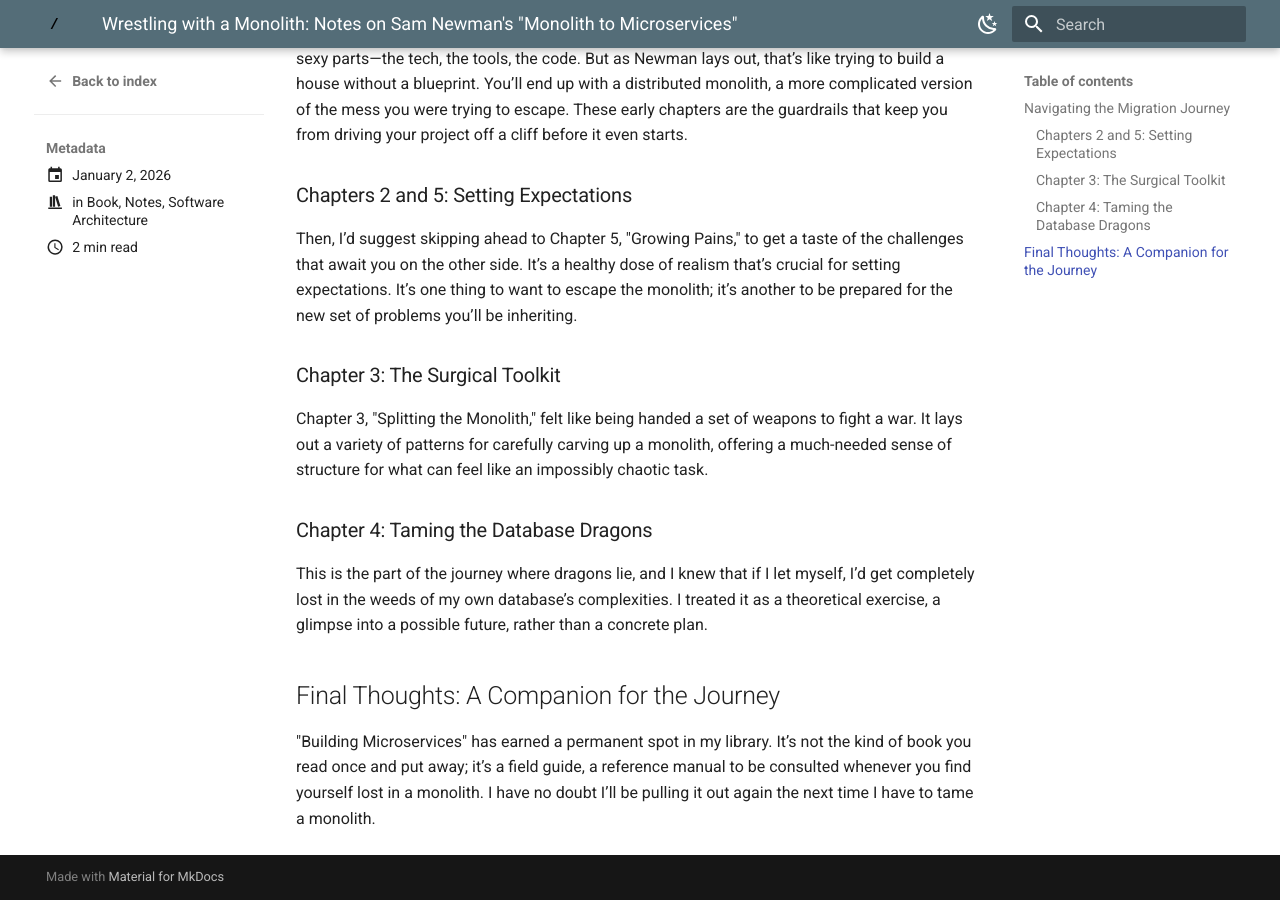
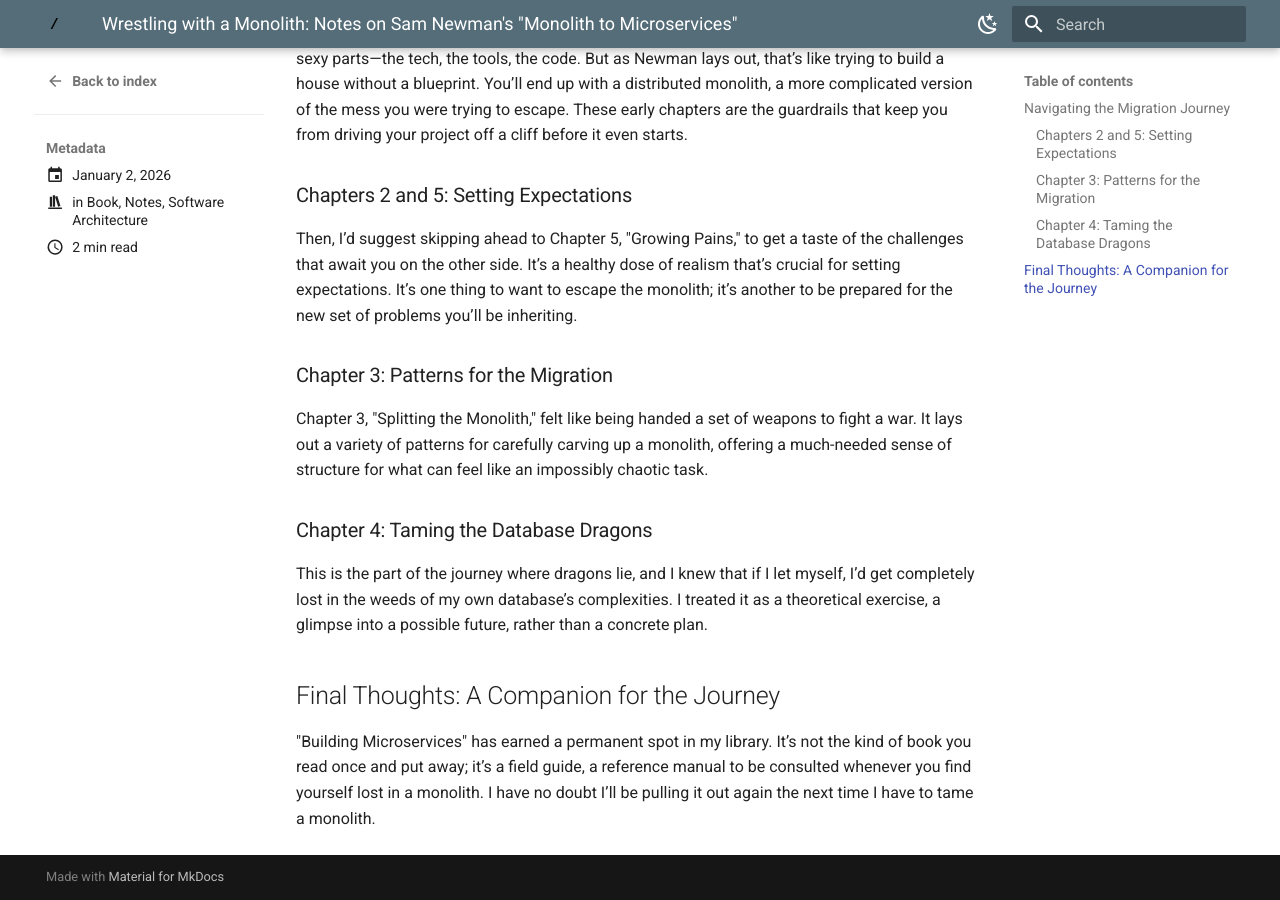
Before and after one commit to mmhan/mmhan.net, an MkDocs documentation site: the page built from docs/log/posts/monolith-to-microservices.md, in a window 1280 px wide and 900 px high, scrolled down 561 px. Built offline with MkDocs 1.6.1 and Material for MkDocs 9.7.7, drawn with Linux system fonts in a browser that asks for light colours.

Commit message:
fix: title fix

```diff
--- a/docs/log/posts/monolith-to-microservices.md
+++ b/docs/log/posts/monolith-to-microservices.md
@@ -20,7 +20,7 @@ If you’re just starting to entertain the idea of microservices, do yourself a
 
 Then, I’d suggest skipping ahead to Chapter 5, "Growing Pains," to get a taste of the challenges that await you on the other side. It’s a healthy dose of realism that’s crucial for setting expectations. It’s one thing to want to escape the monolith; it’s another to be prepared for the new set of problems you’ll be inheriting.
 
-### Chapter 3: The Surgical Toolkit
+### Chapter 3: Patterns for the Migration
 
 Chapter 3, "Splitting the Monolith," felt like being handed a set of weapons to fight a war. It lays out a variety of patterns for carefully carving up a monolith, offering a much-needed sense of structure for what can feel like an impossibly chaotic task.
 
```
